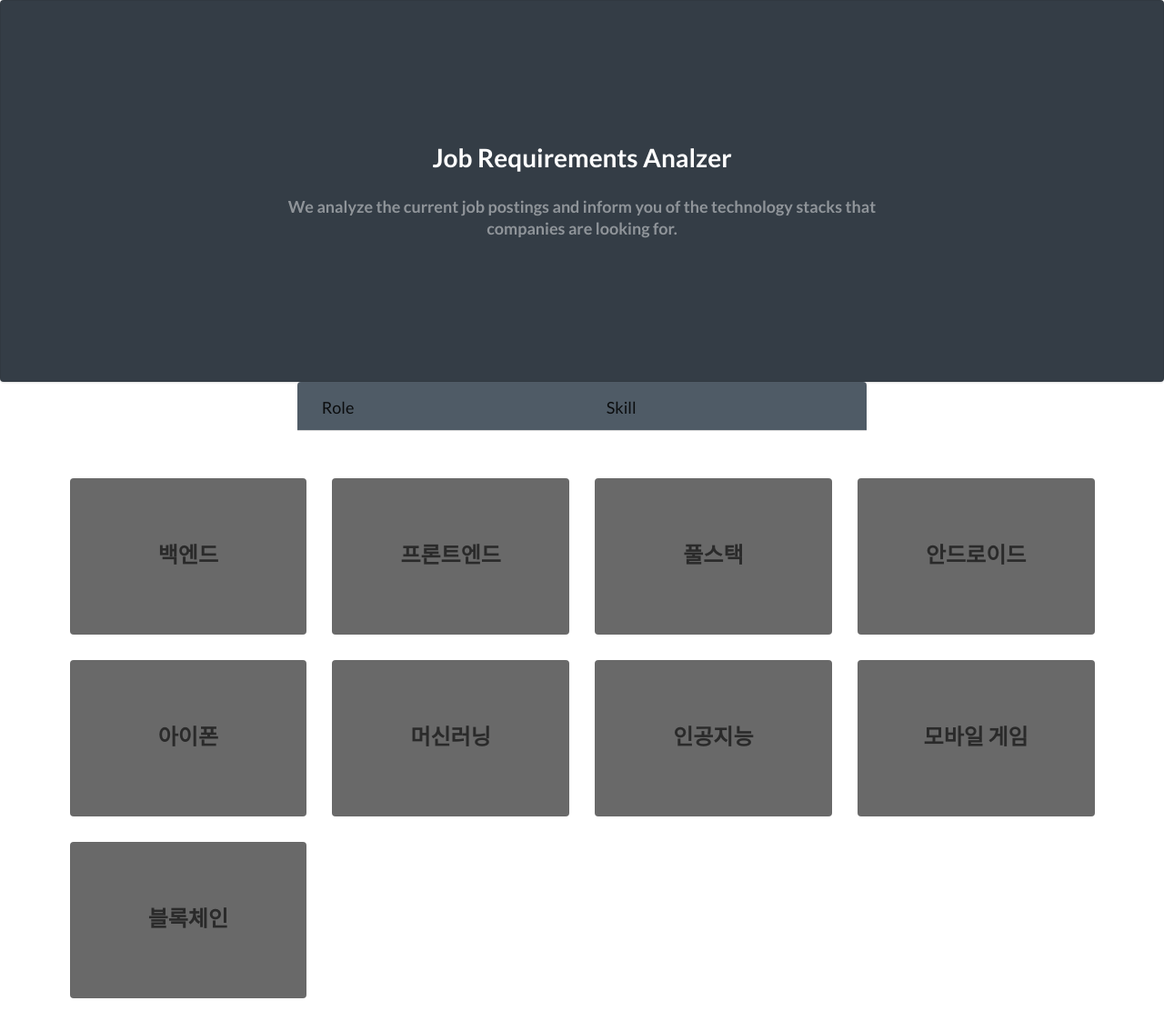
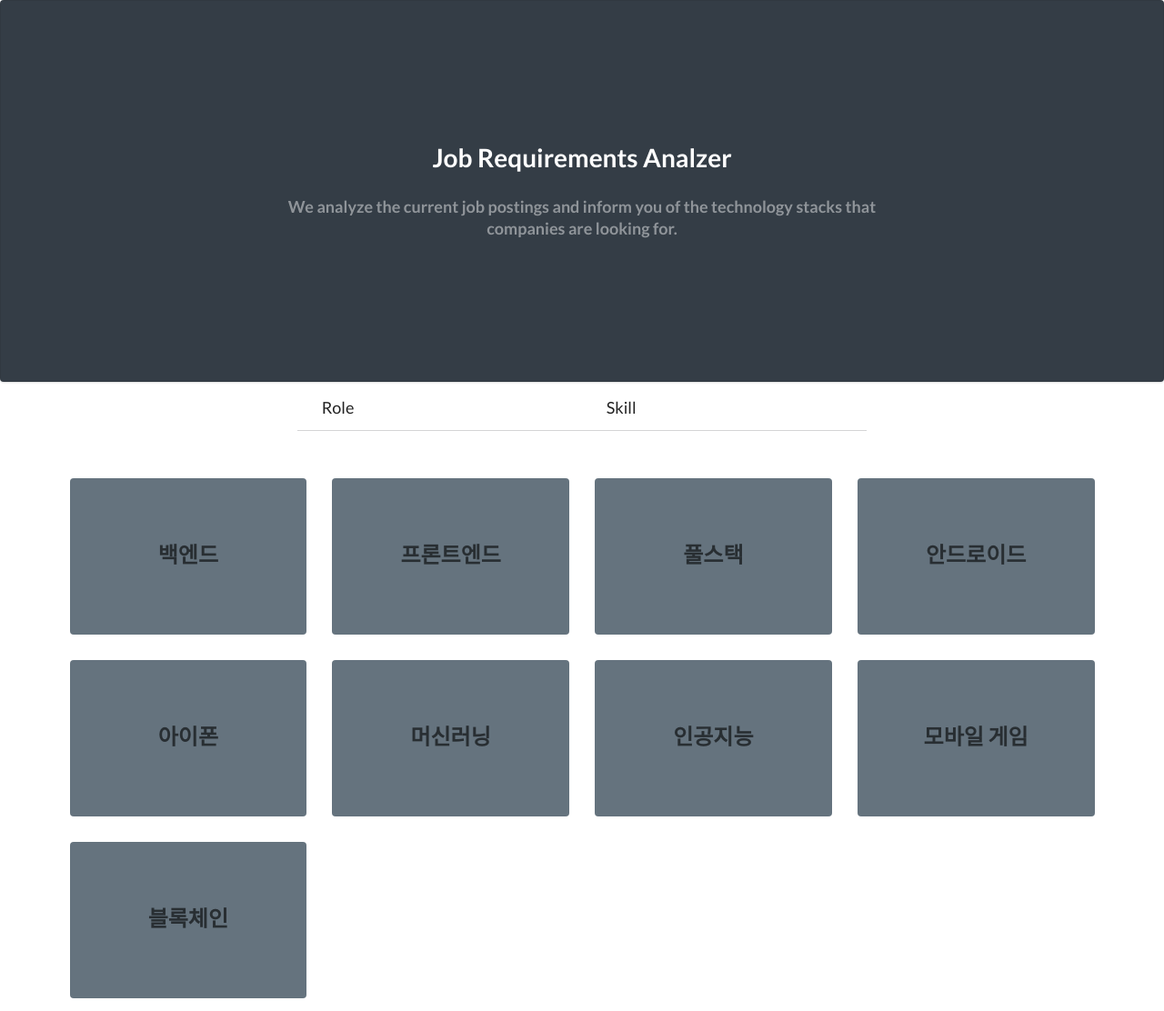
Before and after one commit to myeongjaeyu/JobFinder, a Django app: template templates/Analyzer/index.html in a window 1280 px wide. Shown: the whole page at 91% size. Run offline with Django 3.2, Linux system fonts and the light colour scheme; the template is opened without the code that fills it, so the values that code supplies are empty; some libraries are stand-ins or nearby versions.

Commit message:
refactor : template
Edit index.html

```diff
--- a/templates/Analyzer/index.html
+++ b/templates/Analyzer/index.html
@@ -123,16 +123,14 @@
         margin:0 auto;
         width: 100%;
         height: 100%;
-        background-color:  #696969;
+        background-color: #65737E;
     }
     a.item {
         width:50%;
         text-align: center;
         display:inline-block;
         font-size: large;
-    }
-    .ui.tabular.menu {
-        background-color: #4f5b66;
+        color: #4f5b66;
     }
 </style>
 </html>
```
